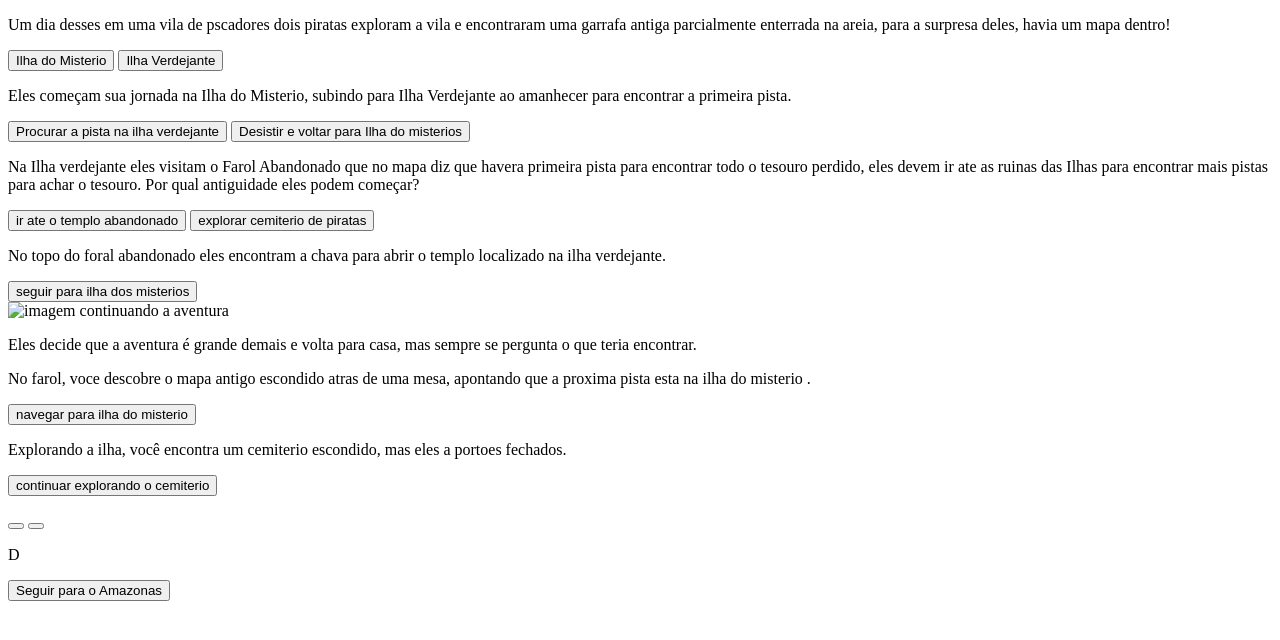
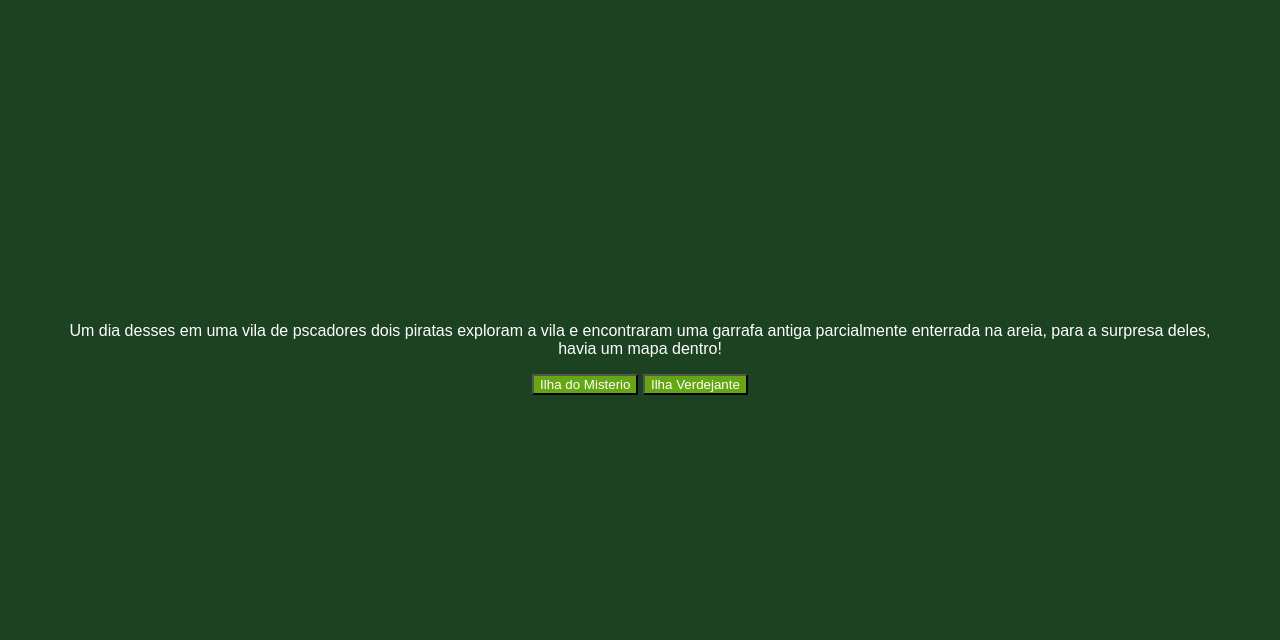
Before and after one commit to mahstangherlin/aventura, a plain HTML site: page index.html in a window 1280 px wide. Drawn offline with Linux system fonts and the light colour scheme; a web font is replaced by a local one.

Commit message:
Add files via upload

```diff
--- a/index.html
+++ b/index.html
@@ -3,11 +3,15 @@
 <head>
     <meta charset="UTF-8">
     <meta name="viewport" content="width=device-width, initial-scale=1.0">
+    <link rel="stylesheet" href="style.css">
+    <link rel="preconnect" href="https://fonts.googleapis.com">
+    <link rel="preconnect" href="https://fonts.gstatic.com" crossorigin>
+    <link href="https://fonts.googleapis.com/css2?family=Bai+Jamjuree:ital,wght@0,200;0,300;0,400;0,500;0,600;0,700;1,200;1,300;1,400;1,500;1,600;1,700&display=swap" rel="stylesheet">
     <title>Em busca do tesouro</title>
 </head>
 <body>
     <main>
-        <div class="passo" id="passo-0">
+        <div class="passo ativo" id="passo-0">
             <p>Um dia desses em uma vila de pscadores dois piratas exploram a vila e encontraram uma garrafa antiga parcialmente enterrada na areia, para a surpresa deles, havia um mapa dentro!</p>
             <button class="btn-proximo" data-proximo="1">Ilha do Misterio</button>
             <button class="btn-proximo" data-proximo="2">Ilha Verdejante</button>
@@ -15,44 +19,74 @@
         <div class="passo" id="passo-1">
             <p>Eles começam sua jornada na Ilha do Misterio, subindo para Ilha Verdejante ao amanhecer para encontrar a primeira pista.</p>
             <button class="btn-proximo" data-proximo="3">Procurar a pista na ilha verdejante</button>
-            <button class="btn-proximo" data-proximo="4">Desistir e voltar para Ilha do misterios</button>
+            <button class="btn-proximo" data-proximo="4">Desistir e voltar a ilha dos misterios</button>
+        </div>
+    </main>
 </div>
 <div class="passo" id="passo-2">
-            <p>Na Ilha verdejante eles visitam o Farol Abandonado que no mapa diz que havera primeira pista para encontrar todo o tesouro perdido, eles devem ir ate as ruinas das Ilhas para encontrar mais pistas para achar o tesouro. Por qual antiguidade eles podem começar?
-            </p>
-            <button class="btn-proximo" data-proximo="5">ir ate o templo abandonado</button>
-            <button class="btn-proximo" data-proximo="6">explorar cemiterio de piratas</button>
+    <p>Na Ilha Verdejante ele visitam o Farol Abandonado que no mapa diz que lá haverá a primeira pista do tesouro perdido, ele devem ir até as ruínas das Ilhas antigas par encontrar mais pistas para achar o tesouro. Por qual antiguidade eles podem começar? </p>
+    <button class="btn-proximo" data-proximo="5">ir até o Templo Abandonado</button>
+    <button class="btn-proximo" data-proximo="6">explorar Cemitrério e piratas</button>
 </div>
+</main>
+<script src="script.js"></script>
 </div>
 <div class="passo" id="passo-3">
-        <p>No topo do foral abandonado eles encontram a chava para abrir o templo
+    <p>No topo do Farol abanonado encontram a chave para abrir o templo
         localizado na ilha verdejante.</p>
-        <button class="btn-proximo" data-proximo="7">seguir para ilha dos misterios</button>
+    <button class="btn-proximo" data-proximo="7">seguir para ilha verdejante</button>
 </div>
 
 <div class="passo" id="passo-4">
-        <img src="" alt="imagem continuando a aventura">
-        <p>Eles decide que a aventura é grande demais e volta para casa, mas sempre se pergunta o que teria
-            encontrar.</p>
+    <img src="farol-na-costa-a-noite_1308-110699.avif.tar.gz" alt="imagem voltando para a aventura">
+    <p>Você decide que a aventura é grande demais e volta para casa, mas sempre se pergunta o que teria
+        encontrado então continua o perurso.</p>
 </div>
 
 <div class="passo" id="passo-5">
-        <p>No farol, voce descobre o mapa antigo escondido atras de uma mesa, apontando que a proxima pista esta na ilha do misterio .</p>
-        <button class="btn-proximo" data-proximo="7">navegar para ilha do misterio</button>
+    <p>No farol, você descobre um mapa antigo, escondido atrás de uma mesa, apontando que a próxima
+        pista está na ilha do mistério.</p>
+    <button class="btn-proximo" data-proximo="7">Navegar para ilha do mistério</button>
 </div>
 
 <div class="passo" id="passo-6">
-        <p>Explorando a ilha, você encontra um cemiterio escondido, mas eles a portoes fechados.</p>
-        <button class="btn-proximo" data-proximo="8">continuar explorando o cemiterio</button>
+    <p>Explorando a ilha, você encontra um cemitério de piratas escondido, leva a portões fechados.</p>
+    <button class="btn-proximo" data-proximo="8">Continuar explorano o cemitério</button>
 </div>
-
 <div class="passo" id="passo-7">
-        <p></p>
-        <button class="btn-proximo" data-proximo="9"></button>
-        <button class="btn-proximo" data-proximo="10"></button>
+    <p>No cemitério depois de destrancar os portões, a busca pelo teouro escondio se intensifica. Você se depara com uma trilha bifurcada.</p>
+    <button class="btn-proximo" data-proximo="9">Seguir pela trilha à esquerda</button>
+    <button class="btn-proximo" data-proximo="10">Seguir pela tritlha à direita</button>
 </div>
 
 <div class="passo" id="passo-8">
-        <p>D</p>
-        <button class="btn-proximo" data-proximo="7">Seguir para o Amazonas</button>
+    <p>De volta a ilha, você finalmente encontra o mapa antigo. Agora, para o Cemitério!</p>
+    <button class="btn-proximo" data-proximo="7">Seguir para o Cemitério</button>
 </div>
+
+<div class="passo" id="passo-9">
+    <p>A trilha à esquerda leva você a uma cachoeira escondida com inscrições antigas que revelam o local do tesouro perdido.</p>
+    <button class="btn-proximo" data-proximo="11">Explorar local do tesouro</button>
+</div>
+
+<div class="passo" id="passo-10">
+    <p>A trilha à direita termina em uma área pantanosa. Apesar de belas vistas, não há sinais o tesouro
+        aqui.</p>
+    <button class="btn-proximo" data-proximo="12">Retornar e tentar a próxima trilha</button>
+</div>
+
+<div class="passo" id="passo-11">
+    <img src="Cartoon-Scene-Treasure-Chest-Buried-Underneath-74052841-1.png" alt="encontrando um local maravilhoso do tesouro">
+    <p>Dentro do local, você descobre uma cidade inimaginável e decide se dedicar a estudar e preservar
+        este lugar</p>
+</div>
+
+<div class="passo" id="passo-12">
+    <p>Retornando e escolhendo o rio à esquerda, você finalmente encontra a cachoeira escondida e as inscrições
+        que levam ao local o teouro.</p>
+    <button class="btn-proximo" data-proximo="11">Explorar local do tesouro</button>
+</div>
+</main>
+<script src="script.js"></script>
+</body>
+</html>
--- /dev/null
+++ b/style.css
@@ -0,0 +1,33 @@
+body {
+    background-color: #1D4221;
+    color: white;
+    font-family: "Bai Jamjuree", sans-serif;
+    display: flex;
+    justify-content: center;
+    align-items: center;
+    height: 700px;
+    margin: 0;
+}
+
+button {
+    background-color: #64A712;
+    color: white;
+    font-family: "Bai Jamjuree", sans-serif;
+}
+
+.passo {
+    display: none;
+}
+
+.passo.ativo {
+    display:block;
+}
+
+main {
+    text-align: center;
+    max-width: 90%;
+}
+
+img {
+    max-width: 90%;
+}
```
Also changed, not shown: cenario-passo11-cidade-perdida.png (added), cenario-passo4-voltar-casa.webp (added), 1 other file. Lines whose indentation alone changed are shown as unchanged.
